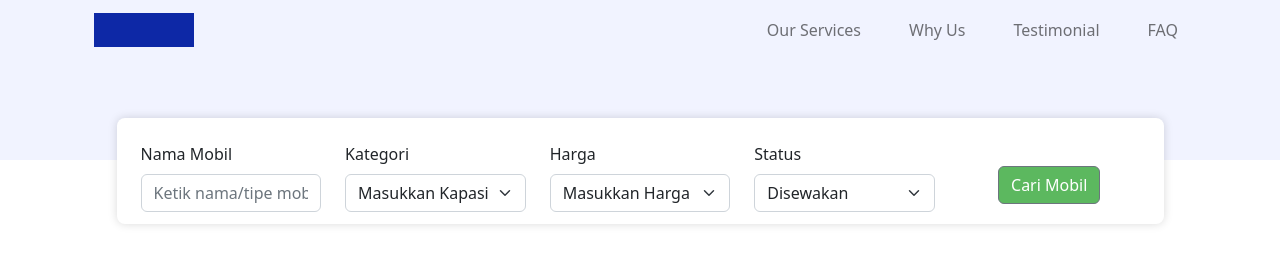
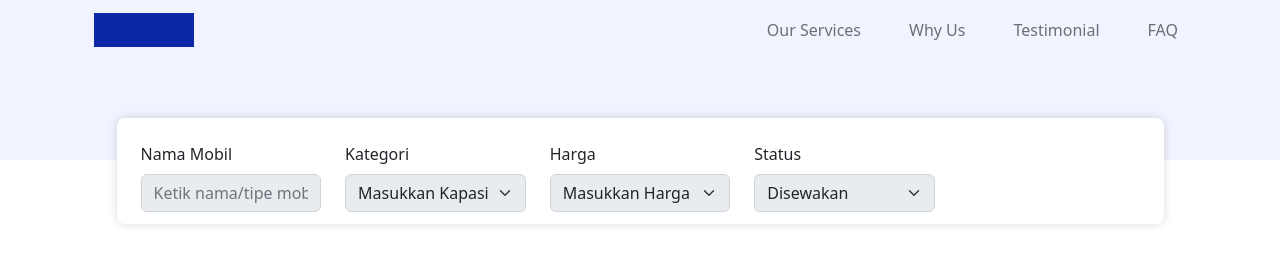
Before and after one commit to tofatoff/2200898-9-MST-BCR_Cust-Platinum, a React (Vite) app: page /detail/1 in a window 1280 px wide. Shown: the top 264 px of the page. Built offline with nearby package versions, Linux system fonts and the light colour scheme; no server answers.

Commit message:
add disabled input on detail page

```diff
--- a/src/pages/Detail/index.jsx
+++ b/src/pages/Detail/index.jsx
@@ -32,7 +32,7 @@ const Detail = () => {
             <div
                 style={{ backgroundColor: "rgb(241, 243, 255)", height: 100 }}
             ></div>
-            <SearchBar />
+            <SearchBar disableAllInput={true} />
             <div className="container d-flex justify-content-around">
                 <TentangPaket />
                 <DetailMobil
--- a/src/pages/Search/SearchBar/index.jsx
+++ b/src/pages/Search/SearchBar/index.jsx
@@ -16,7 +16,7 @@ const PRICE_OPTION = {
     },
 };
 
-const SearchBar = () => {
+const SearchBar = (props) => {
     const [name, setName] = useState("");
     const [category, setCategory] = useState("");
     const [price, setPrice] = useState({});
@@ -44,6 +44,15 @@ const SearchBar = () => {
 
         navigate(`/search-result?name=${name}&category=${category}&minPrice=${getPrice.minPrice}&maxPrice=${getPrice.maxPrice}&isRented=${isRented}`);
     };
+
+    function disableFormInputs() {
+        const form = document.querySelector('form');
+        const inputs = form.querySelectorAll('input, select');
+        inputs.forEach(input => {
+            input.disabled = true;
+        });
+    }
+
 
     return (
         <section id='search'>
@@ -76,6 +85,7 @@ const SearchBar = () => {
                                         onChange={(e) => {
                                             setName(e.target.value);
                                         }}
+                                        disabled={props.disableAllInput}
                                     />
                                 </FormGroup>
                             </Col>
@@ -85,6 +95,7 @@ const SearchBar = () => {
                                         Kategori
                                     </Label>
                                     <Input
+                                        disabled={props.disableAllInput}
                                         id="kategoriMobil"
                                         type="select"
                                         value={category}
@@ -113,6 +124,7 @@ const SearchBar = () => {
                                         onChange={(e) => {
                                             setPrice(e.target.value);
                                         }}
+                                        disabled={props.disableAllInput}
                                     >
                                         <option value="" hidden>
                                             Masukkan Harga Sewa per Hari
@@ -141,6 +153,7 @@ const SearchBar = () => {
                                         onChange={(e) => {
                                             setIsRented(e.target.value);
                                         }}
+                                        disabled={props.disableAllInput}
                                     >
                                         <option value={true}>Disewakan</option>
                                         <option value={false}>Tidak Disewakan</option>
@@ -150,6 +163,7 @@ const SearchBar = () => {
                             <Col className="d-flex align-items-center justify-content-center">
                                 <Button
                                     type="submit"
+                                    hidden={props.disableAllInput}
                                     style={{
                                         background: '#5CB85F'
                                     }}>
```
